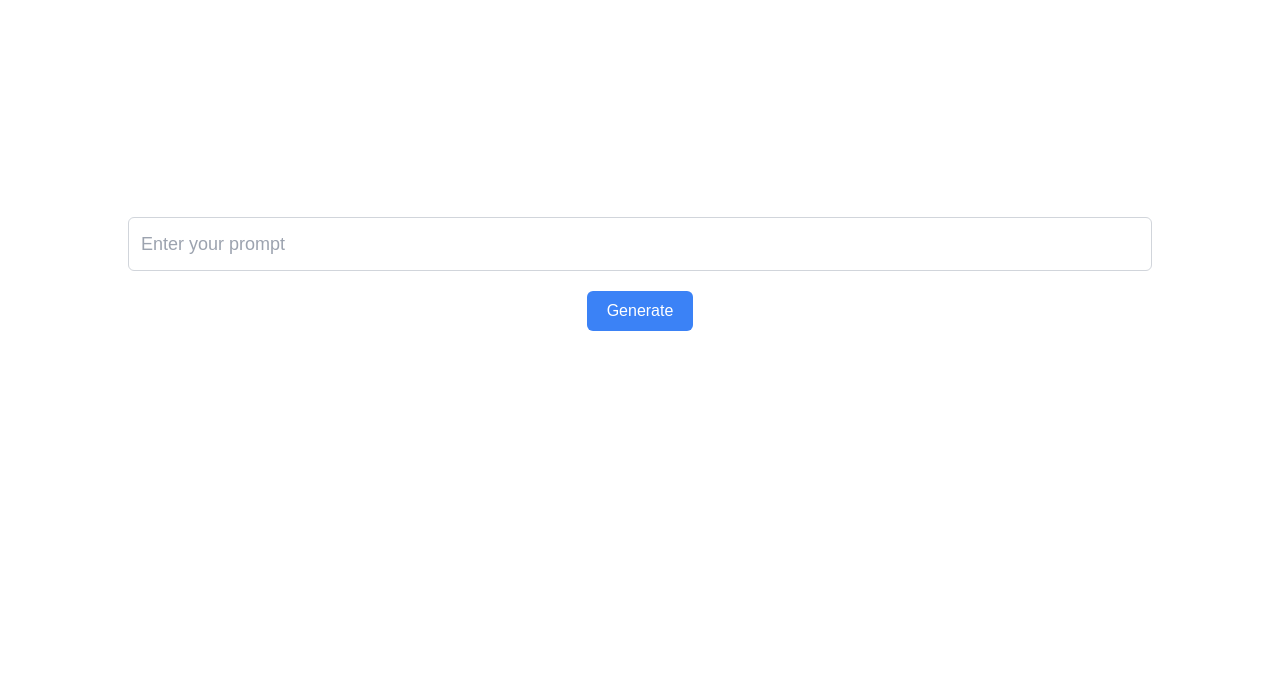
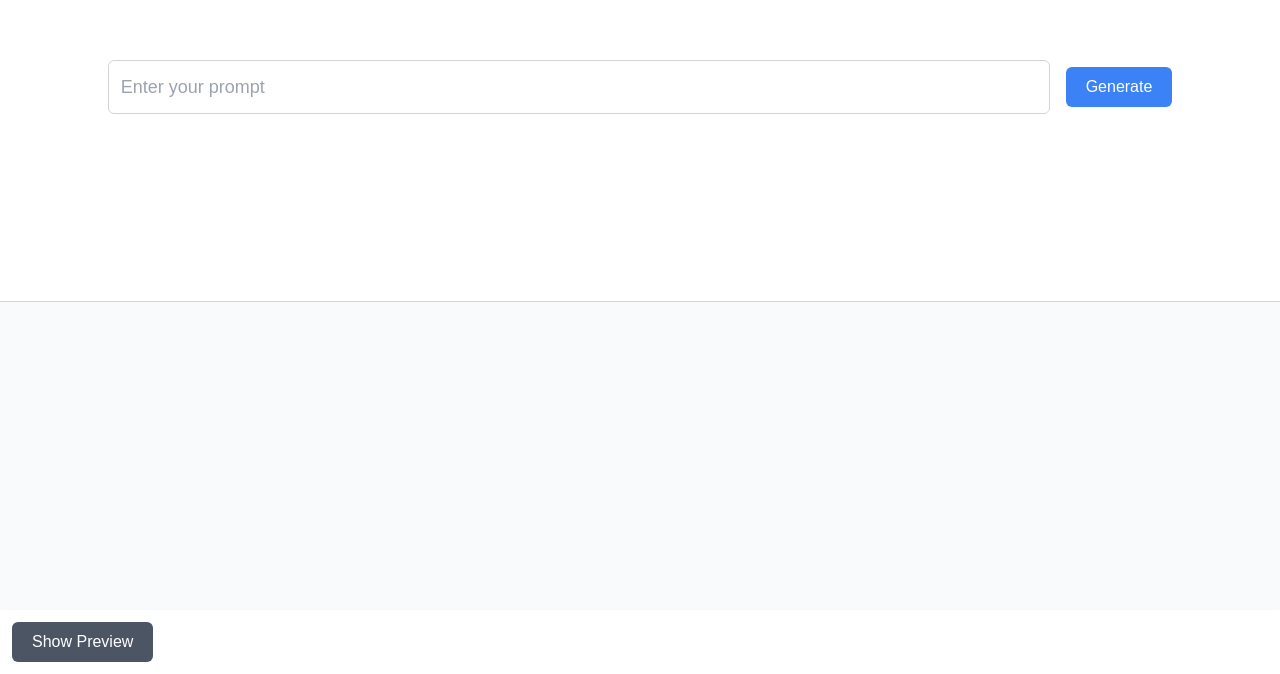
Before and after one commit to bcmdr/genni-dev, a Next.js app: page / in a window 1280 px wide. Shown: the part 126-800 px from the top of the page. Built offline with nearby package versions, Linux system fonts and the light colour scheme.

Commit message:
Implement UX

```diff
--- a/package.json
+++ b/package.json
@@ -11,6 +11,8 @@
   "dependencies": {
     "@ai-sdk/openai": "^0.0.61",
     "ai": "^3.4.0",
+    "github.css": "link:highlight.js/styles/github.css",
+    "highlight.js": "^11.10.0",
     "next": "14.2.13",
     "react": "^18",
     "react-dom": "^18",
--- a/pages/index.tsx
+++ b/pages/index.tsx
@@ -1,56 +1,113 @@
-import { useState } from "react";
+import { useState, useEffect, useRef } from "react";
 import { useCompletion } from "ai/react";
+import hljs from "highlight.js";
+import "highlight.js/styles/github.css"; // Import a CSS theme for highlighting
 
 export default function HomePage() {
   const [prompt, setPrompt] = useState<string>("");
-  const [showEditor, setShowEditor] = useState<boolean>(false);
   const [showIframe, setShowIframe] = useState<boolean>(false);
-
-  // Destructure completion and complete from useCompletion
-  const { completion, complete } = useCompletion({
+  const [inputPinned, setInputPinned] = useState<boolean>(false);
+  const [showEditor, setShowEditor] = useState<boolean>(true); // Show the editor during code generation
+  const [iframeSrcDoc, setIframeSrcDoc] = useState<string>(""); // Manage iframe srcDoc
+  const { completion, complete, isLoading } = useCompletion({
     api: "/api/completion",
   });
 
-  const handleSubmit = async () => {
+  const codeRef = useRef<HTMLElement>(null); // Reference for the code block
+
+  // Apply syntax highlighting to the streamed code
+  useEffect(() => {
+    if (completion && showEditor && codeRef.current) {
+      hljs.highlightElement(codeRef.current); // Apply highlighting to the code block
+    }
+  }, [completion, showEditor]);
+
+  // Automatically switch to the preview after code generation is done
+  useEffect(() => {
+    if (!isLoading && completion) {
+      setShowEditor(false); // Hide editor once code generation is complete
+      setIframeSrcDoc(completion); // Set the iframe srcDoc with the generated code
+      setShowIframe(true); // Show iframe preview after completion
+    }
+  }, [isLoading, completion]);
+
+  const handleSubmit = async (e: React.FormEvent) => {
+    e.preventDefault(); // Prevent the form from refreshing the page
     if (prompt.trim()) {
-      setShowEditor(true);
+      setInputPinned(true); // Pin input to the top
+      setShowEditor(true); // Show the editor as code is generated
       setShowIframe(false); // Hide iframe initially
+
+      // Start generating the code
       await complete(prompt); // Trigger the API call
-      setShowIframe(true); // Show iframe after the completion is received
     }
   };
 
+  const handleToggleView = () => {
+    if (showEditor) {
+      setIframeSrcDoc(completion); // Reload the iframe when switching back to "Show Preview"
+    }
+    setShowEditor(!showEditor);
+    setShowIframe(!showIframe);
+  };
+
   return (
-    <div className="flex flex-col items-center justify-center h-screen text-center">
+    <div className="flex flex-col h-screen">
+      {/* Form for Input and Generate Button */}
+      <form
+        onSubmit={handleSubmit}
+        className={`w-full p-3 bg-white ${
+          inputPinned
+            ? "fixed top-0 z-50 shadow-md"
+            : "flex-grow flex items-center justify-center"
+        }`}
+      >
         <input
           type="text"
           value={prompt}
           onChange={(e) => setPrompt(e.target.value)}
           placeholder="Enter your prompt"
-        className="w-4/5 p-3 text-lg border border-gray-300 rounded-md mb-5"
+          className="w-3/4 p-3 text-lg border border-gray-300 rounded-md mr-4"
         />
         <button
-        onClick={handleSubmit}
+          type="submit"
           className="px-5 py-2 text-white bg-blue-500 rounded-md hover:bg-blue-600"
         >
           Generate
         </button>
+      </form>
 
+      {/* Show Code Editor during code generation */}
       {showEditor && (
-        <div className="w-full max-w-3xl h-72 mt-5 border border-gray-300 rounded-md p-3 bg-gray-50 overflow-y-auto text-left font-mono">
-          {completion.split("\n").map((line, index) => (
-            <div key={index}>{line}</div>
-          ))}
+        <div className="w-full flex-grow bg-gray-50 border-t border-gray-300 p-3 overflow-y-auto text-left">
+          <pre>
+            <code className="html" ref={codeRef}>
+              {completion}
+            </code>
+          </pre>
         </div>
       )}
 
-      {showIframe && completion && (
+      {/* Show iframe after the code generation is completed */}
+      {showIframe && (
+        <div className="flex-grow w-full h-full fixed top-0 bg-white">
           <iframe
-          className="w-full max-w-3xl h-72 mt-5 border border-gray-300 rounded-md"
-          srcDoc={completion}
+            className="w-full h-full"
+            srcDoc={iframeSrcDoc}
             title="Preview"
           />
+        </div>
       )}
+
+      {/* Toggle button to show/hide the code editor or iframe */}
+      <div className="fixed bottom-0 left-0 w-full p-3 bg-white flex justify-between items-center shadow-md">
+        <button
+          onClick={handleToggleView}
+          className="px-5 py-2 text-white bg-gray-600 rounded-md hover:bg-gray-700"
+        >
+          {showEditor ? "Show Preview" : "Show Code"}
+        </button>
+      </div>
     </div>
   );
 }
```
Also changed, not shown: 1 other file (tests, documents, lock files or other folders). Lines whose indentation alone changed are shown as unchanged.
